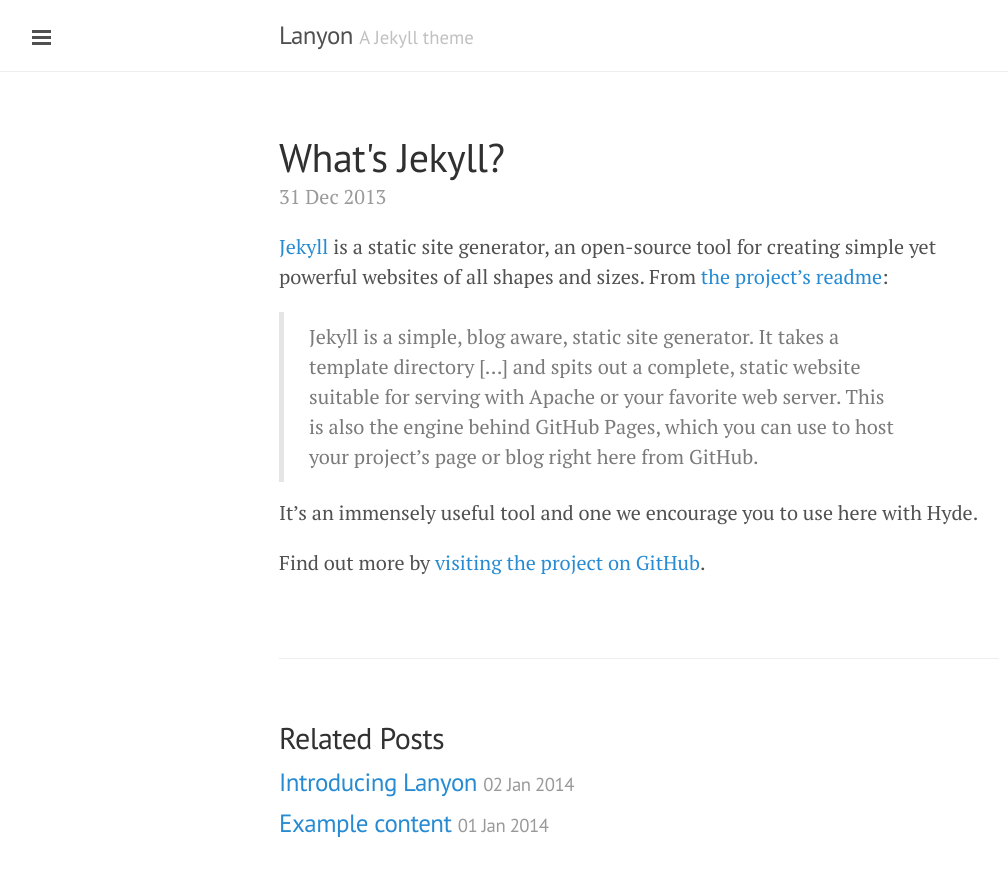
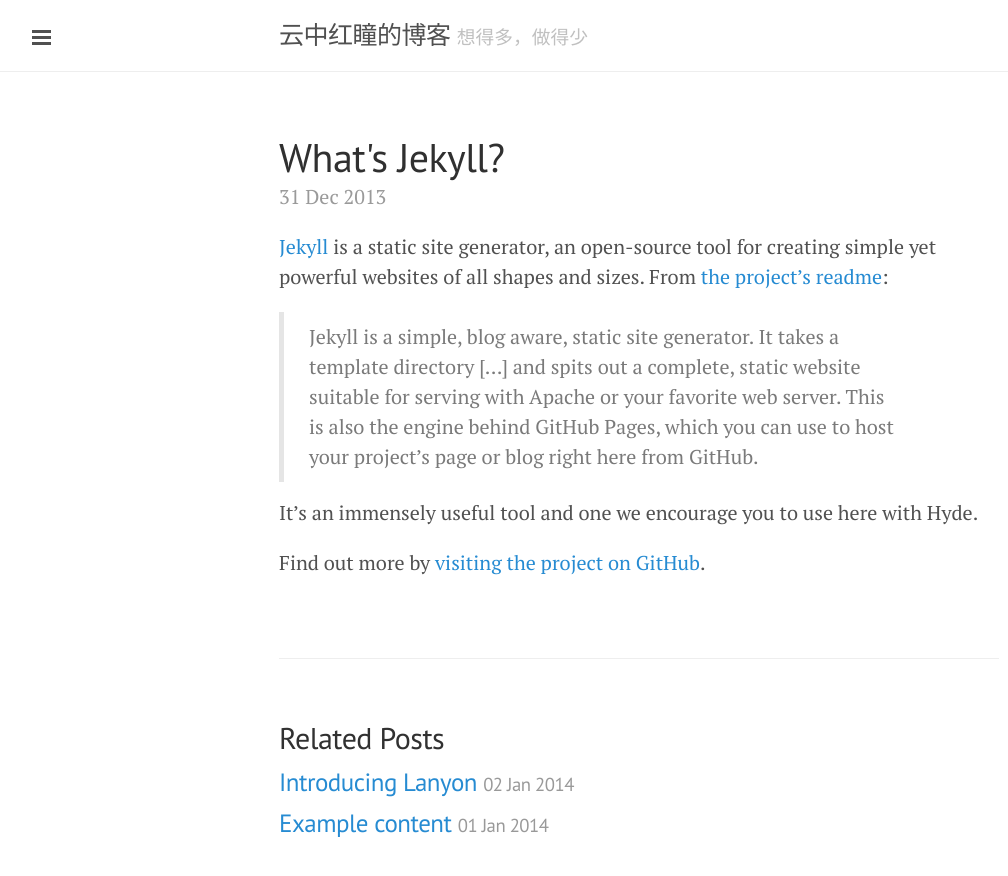
Before and after one commit to xialvjun/xialvjun.github.io, a Jekyll site: the page built from _posts/2013-12-31-whats-jekyll.md, in a window 1280 px wide. Shown: the top 876 px of the page, without its empty margins (1-1009 px from the left). Built offline with Jekyll 4.4.1, drawn with Linux system fonts in a browser that asks for light colours; Markdown is read by kramdown in place of the engine named in the settings.

Commit message:
1. 增加 友言 评论 http://www.uyan.cc 2. 修改 sidebar 显示内容

```diff
--- a/_config.yml
+++ b/_config.yml
@@ -6,19 +6,19 @@ pygments:         true
 permalink:        pretty
 
 # Setup
-title:            Lanyon
-tagline:          'A Jekyll theme'
-description:      'A reserved <a href="http://jekyllrb.com" target="_blank">Jekyll</a> theme that places the utmost gravity on content with a hidden drawer. Made by <a href="https://twitter.com/mdo" target="_blank">@mdo</a>.'
-url:              http://lanyon.getpoole.com
+title:            云中红瞳的博客
+tagline:          '想得多，做得少'
+description:      '宅男一枚。主营前端，伪全栈，擅长 nodejs、graphql、react'
+url:              https://xialvjun.github.io
 
 author:
-  name:           'Mark Otto'
-  url:            https://twitter.com/mdo
+  name:           'xialvjun'
+  url:            https://github.com/xialvjun
 
 paginate:         5
 
 # Custom vars
-version:          2.0.0
+# version:          2.0.0
 
-github:
-  repo:           https://github.com/poole/lanyon
+# github:
+#   repo:           https://github.com/poole/lanyon
--- a/_includes/sidebar.html
+++ b/_includes/sidebar.html
@@ -25,14 +25,16 @@
       {% endif %}
     {% endfor %}
 
+    <!--
     <a class="sidebar-nav-item" href="{{ site.github.repo }}/archive/v{{ site.version }}.zip">Download</a>
     <a class="sidebar-nav-item" href="{{ site.github.repo }}">GitHub project</a>
     <span class="sidebar-nav-item">Currently v{{ site.version }}</span>
+    -->
   </nav>
 
   <div class="sidebar-item">
     <p>
-      &copy; {{ site.time | date: '%Y' }}. All rights reserved.
+      &copy; {{ site.time | date: '%Y' }}. All rights reserved. Power by <a href="https://github.com/poole/lanyon" target="_blank">lanyon</a>.
     </p>
   </div>
 </div>
--- a/_layouts/post.html
+++ b/_layouts/post.html
@@ -7,6 +7,11 @@ layout: default
   <span class="post-date">{{ page.date | date_to_string }}</span>
   {{ content }}
 </div>
+
+<!-- UY BEGIN -->
+<div id="uyan_frame"></div>
+<script type="text/javascript" src="http://v2.uyan.cc/code/uyan.js"></script>
+<!-- UY END -->
 
 <div class="related">
   <h2>Related Posts</h2>
```
